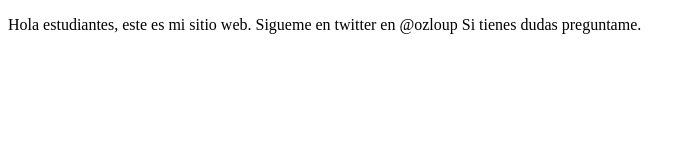
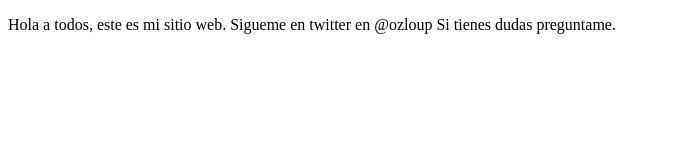
Before and after one commit to OzLoup/ClasePlatzi, a plain HTML site: page index.html in a window 1280 px wide. Shown: the whole page, without its empty margins (0-691 px from the left). Drawn offline with Linux system fonts and the light colour scheme.

Commit message:
Cambios al archivo

```diff
--- a/index.html
+++ b/index.html
@@ -8,7 +8,7 @@
 </head>
 <body>
     <p>
-        Hola estudiantes, este es mi sitio web.
+        Hola a todos, este es mi sitio web.
         Sigueme en twitter en @ozloup
         Si tienes dudas preguntame.
 
```
